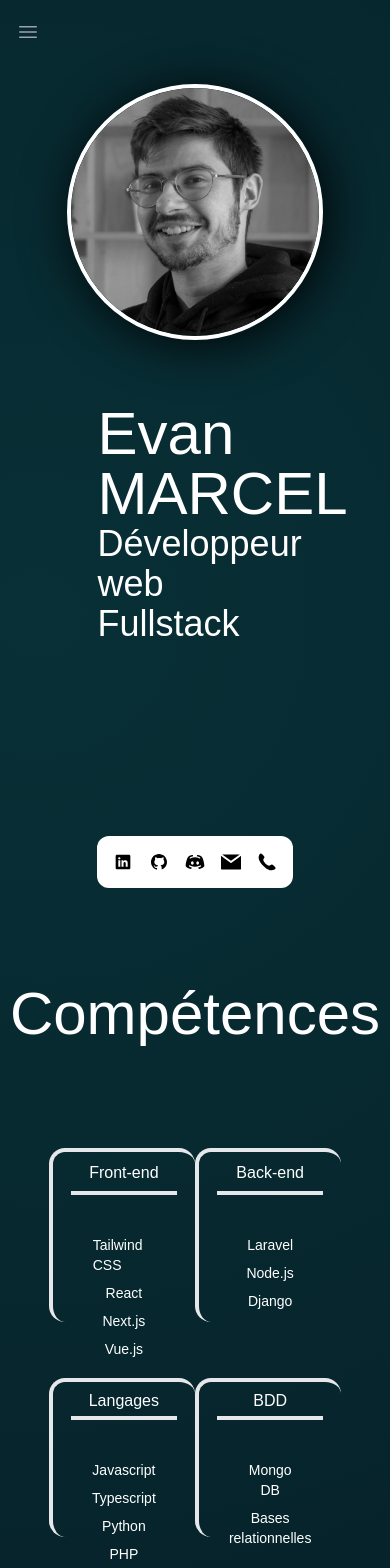
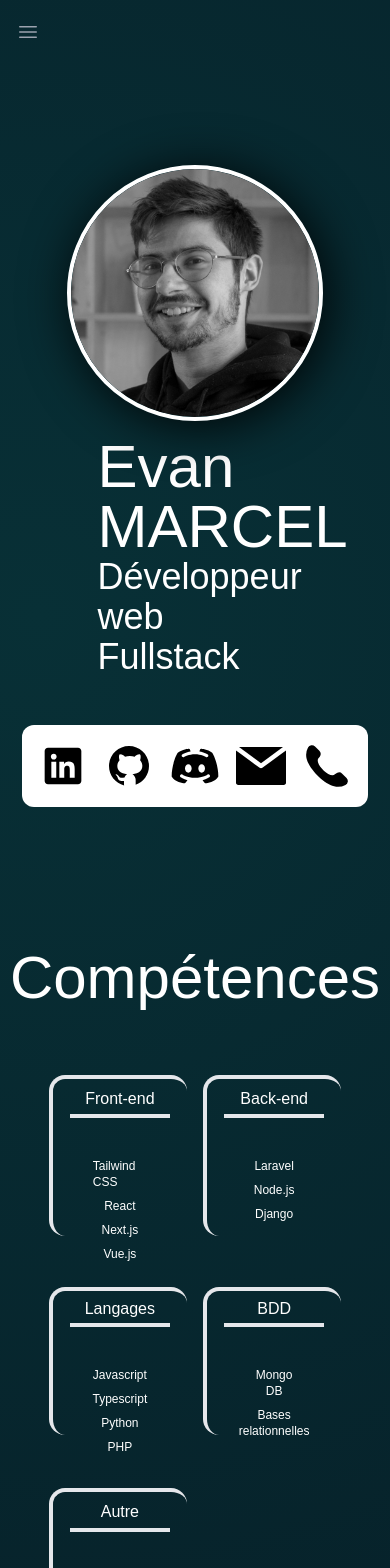
Before and after one commit to DreamsEvz/portfolio-next, a Next.js app: page / in a window 390 px wide. Shown: the top 1568 px of the page. Built offline with nearby package versions, Linux system fonts and the light colour scheme; a web font is replaced by a local one.

Commit message:
fix skills responsive

```diff
--- a/src/app/components/presentation.tsx
+++ b/src/app/components/presentation.tsx
@@ -1,16 +1,13 @@
-'use client'
+
 
 import Image from 'next/image';
-import useMobile  from '../hooks/useMobile';
 
 const Presentation = () => {
-
-    const isMobile = useMobile();
 
     return (
         <section className="w-full h-screen flex justify-center flex-col">
             <div className='flex justify-center'>
-                <div className="flex-col-reverse flex items-center gap-16 md:w-3/4 md:h-full md:flex md:justify-center md:gap-16 md:flex-row">
+                <div className="flex-col-reverse flex items-center gap-4 md:w-3/4 md:h-full md:flex md:justify-center md:gap-16 md:flex-row">
                     <div className='w-1/2'>
                         <span className='font-roboto text-white text-6xl md:text-8xl'>Evan MARCEL</span>
                         <br></br>
@@ -28,47 +25,47 @@ const Presentation = () => {
 
                 </div>
             </div>
-            <div className='bg-white h-auto w-auto mx-auto mt-48 rounded-xl p-4 md:p-4'>
+            <div className='bg-white h-auto w-auto mx-auto rounded-xl mt-12 p-4 md:p-4 md:mt-48'>
                 {/* make some button of social media */
                     <div className='flex justify-center items-center gap-4'>
                         <div className='h-auto w-auto flex justify-center align-center'>
                             <Image
                                 src="/linkedin.svg"
                                 alt="linkedin logo"
-                                width={isMobile ? 20 : 50}
-                                height={isMobile ? 20 : 50}
+                                width={50}
+                                height={50}
                             />
                         </div>
                         <div className='h-auto w-auto flex justify-center align-center'>
                             <Image
                                 src="/github.svg"
                                 alt="github logo"
-                                width={isMobile ? 20 : 50}
-                                height={isMobile ? 20 : 50}
+                                width={50}
+                                height={50}
                             />
                         </div>
                         <div className='h-auto w-auto flex justify-center align-center'>
                             <Image
                                 src="/discord.svg"
                                 alt="discord logo"
-                                width={isMobile ? 20 : 50}
-                                height={isMobile ? 20 : 50}
+                                width={50}
+                                height={50}
                             />
                         </div>
                         <div className='h-auto w-auto flex justify-center align-center'>
                             <Image
                                 src="/mail.svg"
                                 alt="mail logo"
-                                width={isMobile ? 20 : 50}
-                                height={isMobile ? 20 : 50}
+                                width={50}
+                                height={50}
                             />
                         </div>
                         <div className='h-auto w-auto flex justify-center align-center'>
                             <Image
                                 src="/phone.svg"
                                 alt="phone logo"
-                                width={isMobile ? 20 : 50}
-                                height={isMobile ? 20 : 50}
+                                width={50}
+                                height={50}
                             />
                         </div>
                     </div>
--- a/src/app/components/skills.tsx
+++ b/src/app/components/skills.tsx
@@ -1,21 +1,21 @@
 const Skills = () => {
     return (
         <section className="h-screen w-full">
-            <div className="w-3/4 h-full m-auto text-white font-roboto">
-                <div className="h-1/4 flex justify-center items-center">
+            <div className="w-3/4 h-full m-auto text-white font-roboto scroll-reveal">
+                <div className=" h-1/6 flex justify-center items-center md:h-1/4">
                     <span className="text-6xl">Compétences</span>
                 </div>
-                <div className="h-3/4 grid grid-cols-2 items-center gap-0 md:gap-10 grid-container md:grid-cols-5">
+                <div className="h-3/4 grid grid-cols-2 items-center gap-x-4 md:gap-10 grid-container md:grid-cols-5">
                     <div className="h-3/4 border-t-4 border-l-4 rounded-2xl">
                         <div className="h-1/4 w-full flex justify-center items-center relative">
                             <div className="absolute border-b-4 top-1/2 bottom-0 w-3/4"></div>
                             <span className="text-md md:text-3xl text-center">Front-end</span>
                         </div>
                         <div className="h-3/4 p-10 flex flex-col justify-evenly items-center gap-2 md:gap-0">
-                            <span className="text-sm md:text-2xl ">Tailwind CSS</span>
-                            <span className="text-sm md:text-2xl">React</span>
-                            <span className="text-sm md:text-2xl">Next.js</span>
-                            <span className="text-sm md:text-2xl">Vue.js</span>
+                            <span className="text-xs md:text-2xl ">Tailwind CSS</span>
+                            <span className="text-xs md:text-2xl">React</span>
+                            <span className="text-xs md:text-2xl">Next.js</span>
+                            <span className="text-xs md:text-2xl">Vue.js</span>
 
                         </div>
                     </div>
@@ -25,9 +25,9 @@ const Skills = () => {
                             <span className="text-md md:text-3xl text-center">Back-end</span>
                         </div>
                         <div className="h-3/4 p-10 flex flex-col justify-evenly items-center gap-2 md:gap-0">
-                            <span className="text-sm md:text-2xl">Laravel</span>
-                            <span className="text-sm md:text-2xl">Node.js</span>
-                            <span className="text-sm md:text-2xl">Django</span>
+                            <span className="text-xs md:text-2xl">Laravel</span>
+                            <span className="text-xs md:text-2xl">Node.js</span>
+                            <span className="text-xs md:text-2xl">Django</span>
                         </div>
                     </div>
                     <div className="h-3/4 border-t-4 border-l-4 rounded-2xl">
@@ -36,10 +36,10 @@ const Skills = () => {
                             <span className="text-md md:text-3xl text-center">Langages</span>
                         </div>
                         <div className="h-3/4 p-10 flex flex-col justify-evenly items-center gap-2 md:gap-0">
-                            <span className="text-sm md:text-2xl">Javascript</span>
-                            <span className="text-sm md:text-2xl">Typescript</span>
-                            <span className="text-sm md:text-2xl">Python</span>
-                            <span className="text-sm md:text-2xl">PHP</span>
+                            <span className="text-xs md:text-2xl">Javascript</span>
+                            <span className="text-xs md:text-2xl">Typescript</span>
+                            <span className="text-xs md:text-2xl">Python</span>
+                            <span className="text-xs md:text-2xl">PHP</span>
                         </div>
                     </div>
                     <div className="h-3/4 border-t-4 border-l-4 rounded-2xl">
@@ -48,8 +48,8 @@ const Skills = () => {
                             <span className="text-md md:text-3xl text-center">BDD</span>
                         </div>
                         <div className="h-3/4 text-center p-10 flex flex-col justify-evenly	items-center gap-2 md:gap-0">
-                            <span className="text-sm md:text-2xl">Mongo DB</span>
-                            <span className="text-sm md:text-2xl">Bases relationnelles</span>
+                            <span className="text-xs md:text-2xl">Mongo DB</span>
+                            <span className="text-xs md:text-2xl">Bases relationnelles</span>
                         </div>
                     </div>
                     <div className="h-3/4 border-t-4 border-l-4 rounded-2xl">
@@ -58,10 +58,10 @@ const Skills = () => {
                             <span className="text-md md:text-3xl text-center">Autre</span>
                         </div>
                         <div className="h-3/4 text-center p-10 flex flex-col justify-evenly	 items-center">
-                            <span className="text-sm md:text-2xl">Github</span>
-                            <span className="text-sm md:text-2xl">Gitlab</span>
-                            <span className="text-sm md:text-2xl">Docker</span>
-                            <span className="text-sm md:text-2xl">Mise en place de CI/CD simple</span>
+                            <span className="text-xs md:text-2xl">Github</span>
+                            <span className="text-xs md:text-2xl">Gitlab</span>
+                            <span className="text-xs md:text-2xl">Docker</span>
+                            <span className="text-xs md:text-2xl">Mise en place de CI/CD simple</span>
                         </div>
                     </div>
                 </div>
--- a/src/app/globals.css
+++ b/src/app/globals.css
@@ -7,8 +7,15 @@ body {
 
 
   .picture-shadow {
-    box-shadow: 5px 5px 50px 0px rgba(0,0,0,0.89)
+    box-shadow: 5px 5px 50px 0px rgba(0, 0, 0, 0.89)
   }
+
+  .template-area-skills {
+    grid-template-areas:
+    "a b"
+    "c d"
+    "e e"
+    }
 
   .test:hover {
     animation-name: rotate-image;
@@ -19,6 +26,7 @@ body {
     0% {
       transform: rotate(0deg);
     }
+
     100% {
       transform: rotate(360deg);
     }
@@ -31,9 +39,19 @@ body {
   }
 
 
-  .grid-container > .grid-item:nth-child(5) {
+  .grid-container>.grid-item:nth-child(5) {
     grid-column: 1 / 3;
     align-self: center;
     justify-self: center;
+  }
+
+  @keyframes scroll {
+    to {
+      opacity: 1;
+    }
+  }
+
+  footer {
+    background: radial-gradient(circle at 10% 17%, #083036 0%, #040c18 93%);
+  }
 }
-}
```
